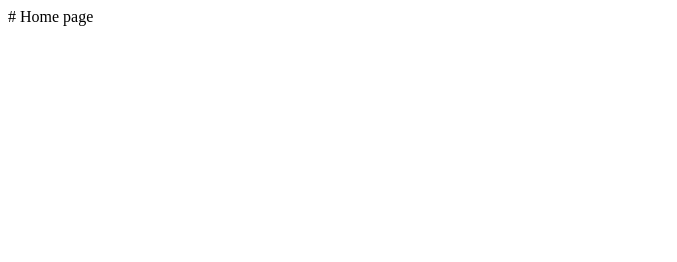
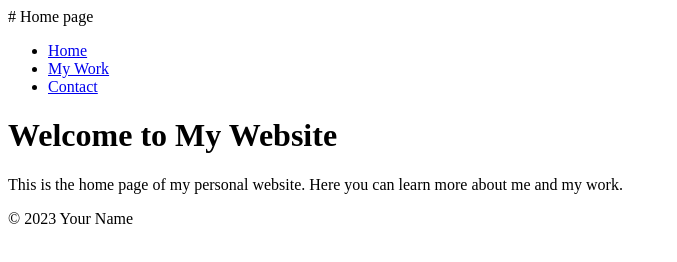
Before and after one commit to sye-jamal/web_v1, a plain HTML site: page index.html in a window 1280 px wide. Shown: the whole page, without its empty margins (0-677 px from the left). Drawn offline with Linux system fonts and the light colour scheme.

Commit message:
Update index.html

```diff
--- a/index.html
+++ b/index.html
@@ -1 +1,28 @@
 # Home page
+<!DOCTYPE html>
+<html lang="en">
+<head>
+    <meta charset="UTF-8">
+    <meta name="viewport" content="width=device-width, initial-scale=1.0">
+    <title>Home</title>
+    <link rel="stylesheet" href="styles.css">
+</head>
+<body>
+    <header>
+        <nav>
+            <ul>
+                <li><a href="index.html">Home</a></li>
+                <li><a href="work.html">My Work</a></li>
+                <li><a href="contact.html">Contact</a></li>
+            </ul>
+        </nav>
+    </header>
+    <main>
+        <h1>Welcome to My Website</h1>
+        <p>This is the home page of my personal website. Here you can learn more about me and my work.</p>
+    </main>
+    <footer>
+        <p>&copy; 2023 Your Name</p>
+    </footer>
+</body>
+</html>
```
